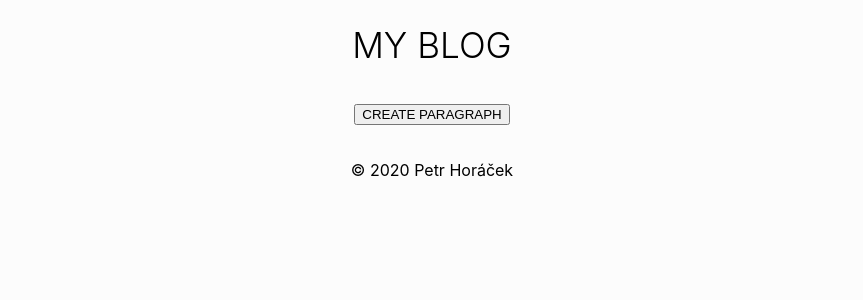
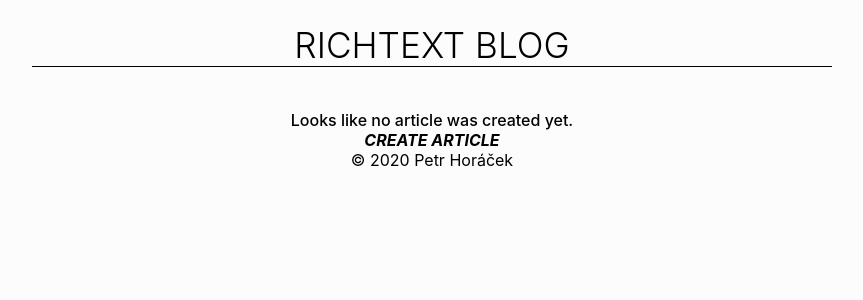
Before and after one commit to pedro-montana/rich-blog, a React (Create React App) app: page / in a window 1280 px wide. Shown: the top 300 px of the page, without its empty margins (208-1071 px from the left). Built offline with nearby package versions, Linux system fonts and the light colour scheme.

Commit message:
Created Homepage and Article page

```diff
--- a/package.json
+++ b/package.json
@@ -13,6 +13,7 @@
     "react": "^17.0.1",
     "react-dom": "^17.0.1",
     "react-icons": "^3.11.0",
+    "react-router-dom": "^5.2.0",
     "react-scripts": "4.0.0",
     "web-vitals": "^0.2.4"
   },
--- a/public/index.html
+++ b/public/index.html
@@ -2,14 +2,13 @@
 <html lang="en">
   <head>
     <meta charset="utf-8" />
-    <link rel="icon" href="%PUBLIC_URL%/favicon.ico" />
+    <link rel="shortcut icon" href="%PUBLIC_URL%/icon-120.png" type="image/png"/>
     <meta name="viewport" content="width=device-width, initial-scale=1" />
     <meta name="theme-color" content="#000000" />
     <meta
       name="description"
       content="Web site created using create-react-app"
     />
-    <link rel="apple-touch-icon" href="%PUBLIC_URL%/logo192.png" />
     <!--
       manifest.json provides metadata used when your web app is installed on a
       user's mobile device or desktop. See https://developers.google.com/web/fundamentals/web-app-manifest/
--- a/src/App.css
+++ b/src/App.css
@@ -1,5 +1,8 @@
 .App {
   text-align: center;
+  margin: auto;
+  max-width: 800px;
+  min-width: 310px;
 }
 
 
@@ -12,6 +15,9 @@ h6 {
   margin-inline-end: 0px;
   font-weight: 300!important;
   text-transform: uppercase;
+  margin-left: auto;
+  margin-right: auto;
+  border-bottom: 1px solid black;
 }
 
 h1, h2, h3, h4, h5 {
@@ -34,7 +40,7 @@ p {
 a {
   text-decoration: none;
   font-weight: 500;
-  color: blue;
+  color: #0b0080;
 }
 
 
@@ -49,9 +55,6 @@ a {
 
 }
 
-code {
-  white-space: pre;
-}
 
 .edit-paragraph-button {
   margin: 15px 15px 15px 15px;
@@ -91,3 +94,8 @@ code {
 .delete-paragraph {
   color: red;
 }
+
+.thumbnail {
+  text-decoration: none;
+  color: initial;
+}
--- a/src/App.js
+++ b/src/App.js
@@ -1,59 +1,22 @@
-import React, { useEffect, useState } from "react";
+import React from "react";
+import { BrowserRouter as Router, Route, Switch } from "react-router-dom";
 import "./App.css";
-import RichTextEditor from "./components/Editor";
 import UpButton from "./components/UpButton";
 
+import Homepage from "./Homepage";
+import Article from "./components/Article";
+
 function App() {
-  const [isEditor, setEditor] = useState(false);
-  const [isFirst, setFirst] = useState(false);
-
-  useEffect(() => {
-    if (localStorage.getItem("savedDraft") == null || localStorage.getItem("savedDraft") == "") {
-      setFirst(true);
-    } else {
-      setFirst(false);
-    }
-  }, []);
-
-  function DeleteParagraph() {
-    if(window.confirm("Are you sure about deleting?")) {
-    (localStorage.setItem("savedDraft", ""));(localStorage.setItem("unsavedDraft", ""));window.location.reload();
-    }
-  }
   return (
-    <>
-    <div className="App">
-      {isEditor ? (<>
-      <h6>Editor</h6>
-        <div dangerouslySetInnerHTML={{ __html: RichTextEditor.html }}></div>
-      </>) : <h6>My Blog</h6>}
-      <button
-        className="edit-paragraph-button"
-        style={isEditor ? { display: "none" } : null}
-        onClick={() => (!isEditor ? setEditor(true) : setEditor(false))}
-      >
-        {isEditor ? "CANCEL" : isFirst ? "CREATE PARAGRAPH" : "EDIT PARAGRAPH"}
-      </button>
-
-      {!isEditor ? (
-        <div
-          id="para"
-          className={isFirst ? null : "show-para"}
-          dangerouslySetInnerHTML={{
-            __html: localStorage.getItem("savedDraft"),
-          }}
-        ></div>
-      ) : null}
-
-      {isEditor ? <RichTextEditor clickCancel={() => setEditor(false)} /> : null}
-      {!isFirst ?
-      <button className="delete-paragraph" onClick={DeleteParagraph}>DELETE PARAGRAPH</button>
-      : null
-    }
-    </div>
-    <div style={{textAlign:"center"}}>© 2020 Petr Horáček</div>
-    <UpButton />
-    </>
+    <Router>
+      <div className="App">
+        <Switch>
+          <Route path="/" component={Homepage} exact />
+          <Route path="/article" component={Article} exact />
+        </Switch>
+        <UpButton />
+      </div>
+    </Router>
   );
 }
 
--- /dev/null
+++ b/src/ArticleThumbnails.js
@@ -0,0 +1,55 @@
+import React, { useEffect, useState } from "react";
+import { Link } from "react-router-dom";
+import RichTextEditor from "./components/Editor";
+
+function ArticleThumbnails() {
+    const [isEditor, setEditor] = useState(false);
+    const [isFirst, setFirst] = useState(false);
+
+
+    useEffect(() => {
+      if (localStorage.getItem("savedDraft") == null || localStorage.getItem("savedDraft") === "") {
+        setFirst(true);
+      } else {
+        setFirst(false);
+  }
+    }, []);
+
+    function ShowThumbnail() {
+        if (localStorage.getItem("savedDraft") != null) {
+      var draft = localStorage.getItem("savedDraft");
+    //   var link = draft.substring(draft.indexOf("<a"), draft.indexOf("</a>")+4);
+    //   var linkInnerText = link.substring(link.indexOf('>', 4)+1, link.indexOf("</a>"));
+    //   // draft = draft.replace("<a", "<p");
+    //   draft = draft.replace(link, linkInnerText);
+      var thumbnail = draft.substring(0, draft.indexOf(" ", 250));
+      if (thumbnail[thumbnail.length-1] !== ".") {
+      var finalThumbnail = thumbnail.concat("...");
+      } else {
+      var finalThumbnail = thumbnail.concat("..");
+
+      }
+      return {__html: finalThumbnail};
+    }
+}
+
+    return (
+      <>
+        {isEditor ? (
+        <h6>Editor</h6>
+        ) : <h6>Richtext Blog</h6>
+        }
+
+        {!isEditor ? (<Link className="thumbnail" to="/article">
+          <div
+            id="para"
+            className={isFirst ? null : "show-para"}
+            dangerouslySetInnerHTML={ShowThumbnail()}
+          ></div> {isFirst ? <div>Looks like no article was created yet.<br/><i><b>CREATE ARTICLE</b></i></div> : null}
+          </Link>
+        ) : null}
+        </>
+    );
+  }
+
+  export default ArticleThumbnails;
--- /dev/null
+++ b/src/Homepage.js
@@ -0,0 +1,14 @@
+import React from "react";
+import ArticleThumbnails from "./ArticleThumbnails";
+
+function Homepage() {
+  document.title = "Welcome | Richtext Blog";
+
+  return (<>
+  <ArticleThumbnails />
+  <div style={{textAlign:"center"}}>© 2020 Petr Horáček</div>
+  </>
+  );
+}
+
+export default Homepage;
--- /dev/null
+++ b/src/components/Article.js
@@ -0,0 +1,95 @@
+import React, { useEffect, useState } from "react";
+import { Link } from "react-router-dom";
+import RichTextEditor from "./Editor";
+
+function Article() {
+  const [isEditor, setEditor] = useState(false);
+  const [isFirst, setFirst] = useState(false);
+  const [isAdmin, setAdmin] = useState(false);
+
+  useEffect(() => {
+    if (
+      localStorage.getItem("savedDraft") == null ||
+      localStorage.getItem("savedDraft") === ""
+    ) {
+      setFirst(true);
+    } else {
+      setFirst(false);
+    }
+    let arr = document.getElementsByTagName("A");
+    for (var i = 0; i < arr.length; i++) {
+      arr[i].target = "_blank";
+      arr[i].rel = "noopener noreferrer";
+    }
+      document.title = "Article | Richtext Blog";
+  }, []);
+
+  // function ShowThumbnail() {
+  //   var draft = localStorage.getItem("savedDraft");
+  //   var link = draft.substring(draft.indexOf("<a"), draft.indexOf("</a>")+4);
+  //   var linkInnerText = link.substring(link.indexOf('>', 4)+1, link.indexOf("</a>"));
+  //   // draft = draft.replace("<a", "<p");
+  //   draft = draft.replace(link, linkInnerText);
+  //   var thumbnail = draft.substring(0, draft.indexOf(" ", 250));
+  //   if (thumbnail[thumbnail.length-1] !== ".") {
+  //   var finalThumbnail = thumbnail.concat("...");
+  //   } else {
+  //   var finalThumbnail = thumbnail.concat("..");
+
+  //   }
+  //   return {__html: finalThumbnail};
+  // }
+
+  function ShowArticle() {
+    var draft = localStorage.getItem("savedDraft");
+    return { __html: draft };
+  }
+
+  function DeleteParagraph() {
+    if (window.confirm("Are you sure about deleting?")) {
+      localStorage.setItem("savedDraft", "");
+      localStorage.setItem("unsavedDraft", "");
+      window.location.reload();
+    }
+  }
+  return (
+    <>
+      {isEditor ? (
+        <h6>Richtext Blog | Editor</h6>
+      ) : (
+        <Link className="thumbnail" to="/">
+          <h6>Richtext Blog</h6>
+        </Link>
+      )}
+      <button
+        className="edit-paragraph-button"
+        style={isEditor ? { display: "none" } : null}
+        onClick={() => (!isEditor ? setEditor(true) : setEditor(false))}
+      >
+        {isEditor ? "CANCEL" : isFirst ? "CREATE PARAGRAPH" : "EDIT PARAGRAPH"}
+      </button>
+
+      {!isEditor ? (
+        <div
+          id="para"
+          className={isFirst ? null : "show-para"}
+          dangerouslySetInnerHTML={ShowArticle()}
+        ></div>
+      ) : null}
+
+      {isEditor ? (
+        <RichTextEditor clickCancel={() => setEditor(false)} />
+      ) : null}
+      {!isFirst ? (
+        <button className="delete-paragraph" onClick={DeleteParagraph}>
+          DELETE PARAGRAPH
+        </button>
+      ) : null}
+      <div style={{ textAlign: "center" }}>
+        <br />© 2020 Petr Horáček
+      </div>
+    </>
+  );
+}
+
+export default Article;
--- a/src/components/Editor.js
+++ b/src/components/Editor.js
@@ -6,7 +6,6 @@ import { MdUndo, MdRedo } from "react-icons/md";
 import { GoListUnordered, GoListOrdered, GoBold } from "react-icons/go";
 import { FiItalic } from "react-icons/fi";
 import { BsTypeUnderline, BsCodeSlash } from "react-icons/bs";
-import { ImSpellCheck } from "react-icons/im";
 
 import "draft-js/dist/Draft.css";
 import "./RichText.css";
@@ -98,7 +97,6 @@ class RichTextEditor extends React.Component {
     }
 
     let html = stateToHTML(contentState);
-
     localStorage.setItem("unsavedDraft", html);
 
     function HasID() {
@@ -210,12 +208,12 @@ class StyleButton extends React.Component {
 
 const BLOCK_TYPES = [
   { label: "P", style: "paragraph" },
-  { label: "H1", style: "header-one" },
+  { label: "H1", style: "header-one", key: "H1, only use for main heading" },
   { label: "H2", style: "header-two" },
   { label: "H3", style: "header-three" },
   { label: "H4", style: "header-four" },
   { label: "H5", style: "header-five" },
-  { label: "H6", style: "header-six" },
+  // { label: "H6", style: "header-six" },
   {
     label: <GoListUnordered className="control-icon" size="18" />,
     style: "unordered-list-item",
@@ -319,9 +317,9 @@ function BottomButtons(props) {
       <button className="button-box-button" onClick={props.whenClickedOK}>
         OK
       </button>
-      <button className="button-box-button" onClick={props.whenClickedCancel}>
+      <a href="#top"><button className="button-box-button" onClick={props.whenClickedCancel}>
         CANCEL
-      </button>
+      </button></a>
     </div>
   );
 }
--- a/src/index.css
+++ b/src/index.css
@@ -4,16 +4,18 @@ html {
 
 body {
   margin: 0;
-  font-family: -apple-system, BlinkMacSystemFont, 'Segoe UI', 'Roboto', 'Oxygen',
-    'Ubuntu', 'Cantarell', 'Fira Sans', 'Droid Sans', 'Helvetica Neue',
+  font-family: -apple-system, BlinkMacSystemFont, "Segoe UI", "Roboto", "Oxygen",
+    "Ubuntu", "Cantarell", "Fira Sans", "Droid Sans", "Helvetica Neue",
     sans-serif;
   -webkit-font-smoothing: antialiased;
   -moz-osx-font-smoothing: grayscale;
-  background-color:rgb(252, 252, 252);
-
+  background-color: rgb(252, 252, 252);
 }
 
 code {
-  font-family: source-code-pro, Menlo, Monaco, Consolas, 'Courier New',
-    monospace;
+  font-family: "Courier New", monospace;
+  white-space: pre;
+  background-color: rgb(242, 242, 242);
+  font-size: 17px;
+  padding: 2px 4px;
 }
```
Also changed, not shown: public/icon-120.png (added), 1 other file (tests, documents, lock files or other folders).
